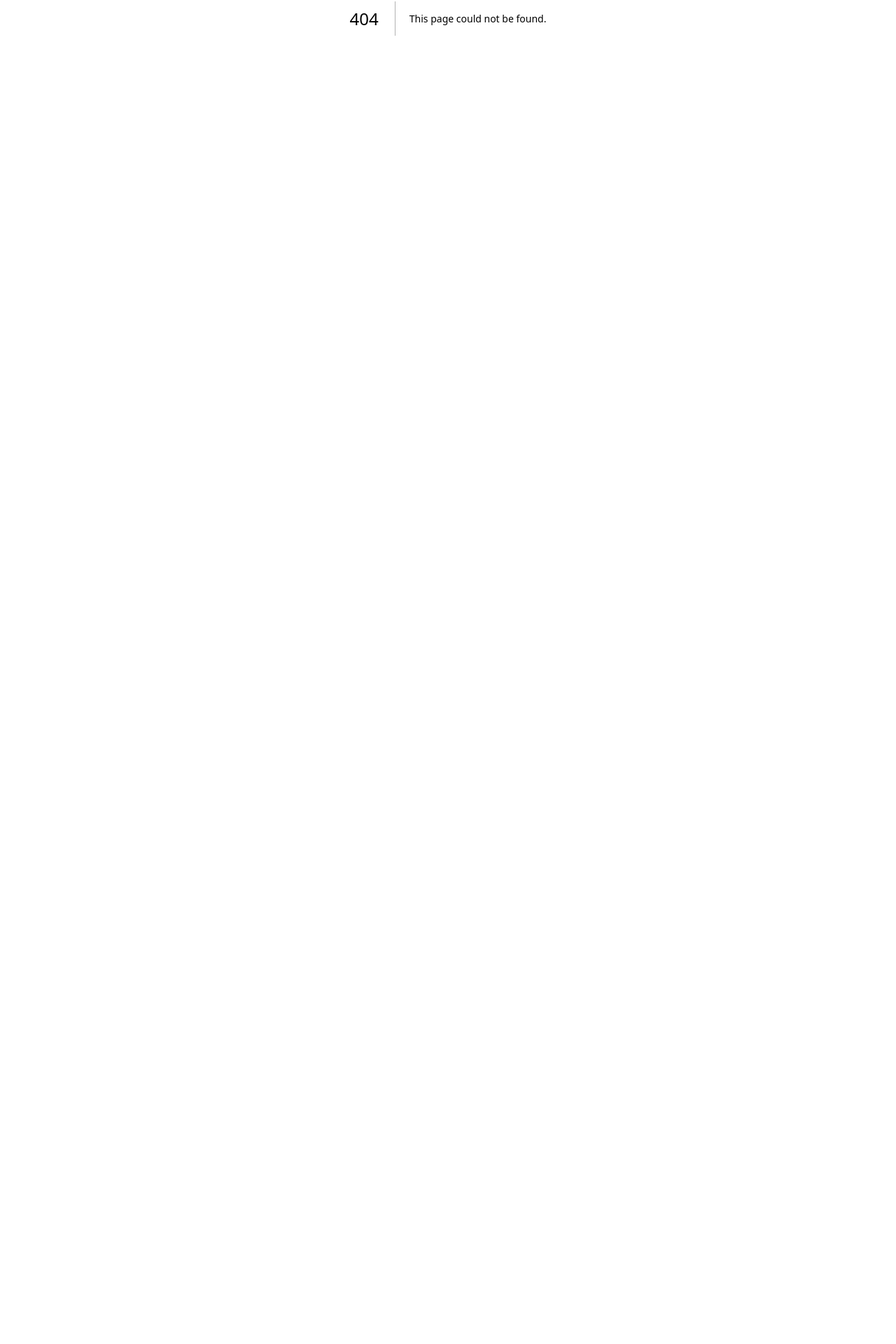
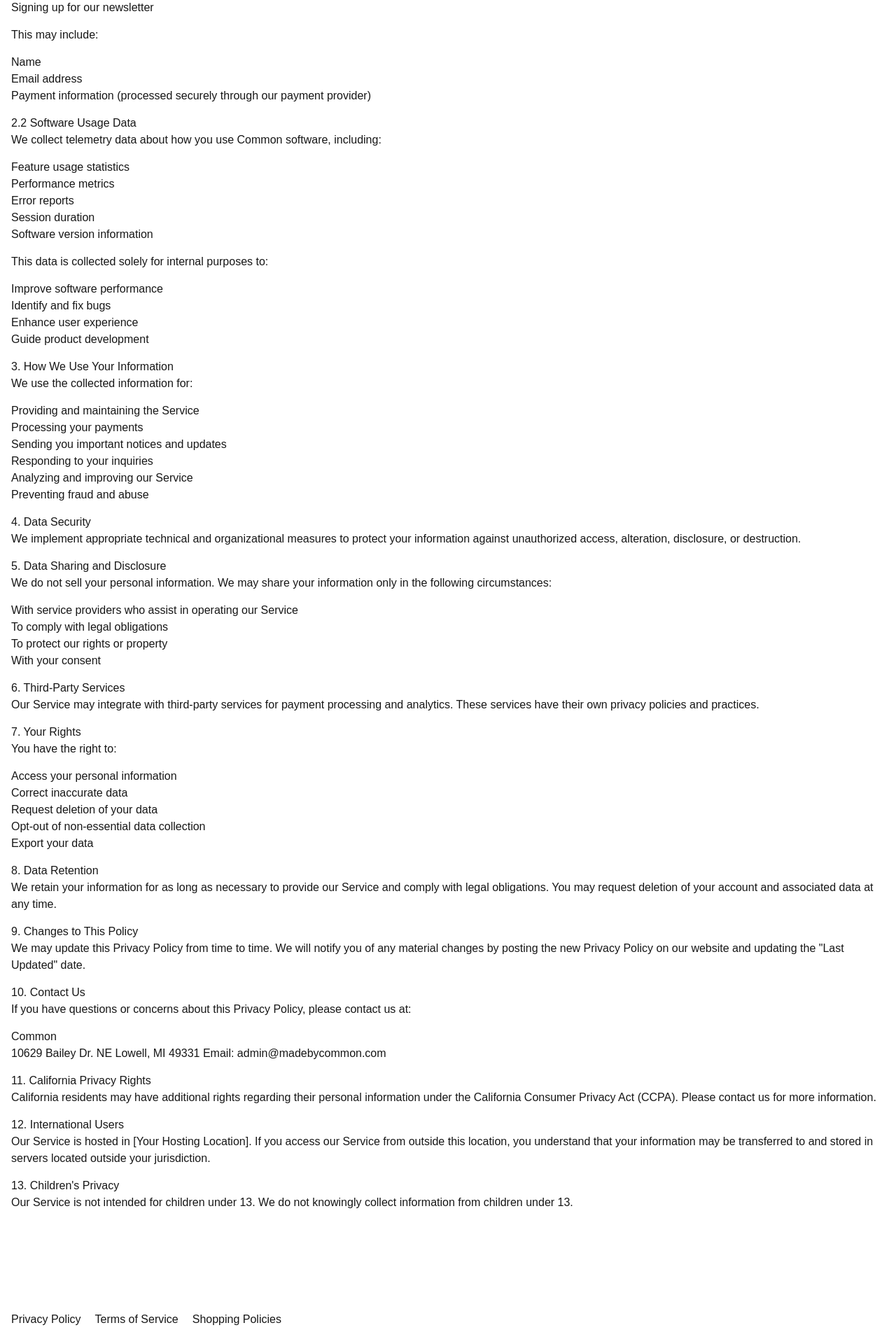
Before and after one commit to alexthegoodman/common-cloud, a Next.js app: page /privacy-policy in a window 1280 px wide. Before the commit this address had no page. Shown: the part 374-2294 px from the top of the page at 70% size. Before the commit the page ends 800 px from the top, so only its background shows below. Built offline with nearby package versions, Linux system fonts and the light colour scheme.

Commit message:
move policies to shared

```diff
--- a/app/stunts/(policies)/layout.tsx
+++ b/app/(policies)/layout.tsx
@@ -1,4 +1,7 @@
 "use client";
+
+import Footer from "@/components/Footer";
+import Link from "next/link";
 
 export default function PolicyLayout({ children = null }) {
   return (
@@ -6,6 +9,9 @@ export default function PolicyLayout({ children = null }) {
       <section className="container mx-auto px-4 py-16 policy">
         {children}
       </section>
+
+      <Footer />
+
       <style>
         {`
         .policy p {
--- a/app/stunts/(policies)/privacy-policy/page.mdx
+++ b/app/(policies)/privacy-policy/page.mdx
@@ -4,7 +4,7 @@ _Last Updated: January 8, 2025_
 
 ## 1. Introduction
 
-Welcome to Stunts ("we," "our," or "us"), operated by Common. This Privacy Policy explains how we collect, use, disclose, and safeguard your information when you use our motion graphics software and related services (collectively, the "Service").
+Welcome to Common ("we," "our," or "us"). This Privacy Policy explains how we collect, use, disclose, and safeguard your information when you use our motion graphics software and related services (collectively, the "Service").
 
 ## 2. Information We Collect
 
@@ -25,7 +25,7 @@ This may include:
 
 ### 2.2 Software Usage Data
 
-We collect telemetry data about how you use Stunts, including:
+We collect telemetry data about how you use Common software, including:
 
 - Feature usage statistics
 - Performance metrics
--- a/app/stunts/(policies)/terms-of-service/page.mdx
+++ b/app/(policies)/terms-of-service/page.mdx
@@ -4,11 +4,11 @@
 
 ## 1. Introduction
 
-Welcome to Stunts ("Service"), operated by Common ("we," "our," "us"). By accessing or using our Service, you agree to be bound by these Terms of Service ("Terms"). If you disagree with any part of these Terms, you do not have permission to access the Service.
+Welcome to Common and its various products ("Service"), operated by Common ("we," "our," "us"). By accessing or using our Service, you agree to be bound by these Terms of Service ("Terms"). If you disagree with any part of these Terms, you do not have permission to access the Service.
 
 ## 2. Definitions
 
-- "Service" refers to the Stunts software, website, and related services
+- "Service" refers to Common software, website, and related services
 - "User," "you," and "your" refers to the person or entity using our Service
 - "Content" refers to any videos, images, or other materials created using our Service
 - "Subscription" refers to the paid access to our Service
--- a/app/page.tsx
+++ b/app/page.tsx
@@ -12,6 +12,7 @@ import {
 } from "@phosphor-icons/react";
 import { useRouter } from "next/navigation";
 import Link from "next/link";
+import Footer from "@/components/Footer";
 
 const HomePage = () => {
   const router = useRouter();
@@ -114,21 +115,7 @@ const HomePage = () => {
 
       {/* Footer */}
 
-      <section className="container mx-auto px-4 py-16">
-        <div>
-          <ul className="flex flex-row gap-5">
-            <li>
-              <Link href="/stunts/privacy-policy/">Privacy Policy</Link>
-            </li>
-            <li>
-              <Link href="/stunts/terms-of-service/">Terms of Service</Link>
-            </li>
-            <li>
-              <Link href="/stunts/shopping-policies/">Shopping Policies</Link>
-            </li>
-          </ul>
-        </div>
-      </section>
+      <Footer />
     </div>
   );
 };
--- a/app/stunts/layout.tsx
+++ b/app/stunts/layout.tsx
@@ -1,5 +1,6 @@
 "use client";
 
+import Footer from "@/components/Footer";
 import Link from "next/link";
 
 export default function StuntsLayout({ children = null }) {
@@ -10,21 +11,7 @@ export default function StuntsLayout({ children = null }) {
 
         {/* Footer */}
 
-        <section className="container mx-auto px-4 py-16">
-          <div>
-            <ul className="flex flex-row gap-5">
-              <li>
-                <Link href="/stunts/privacy-policy/">Privacy Policy</Link>
-              </li>
-              <li>
-                <Link href="/stunts/terms-of-service/">Terms of Service</Link>
-              </li>
-              <li>
-                <Link href="/stunts/shopping-policies/">Shopping Policies</Link>
-              </li>
-            </ul>
-          </div>
-        </section>
+        <Footer />
       </div>
     </>
   );
--- /dev/null
+++ b/components/Footer.tsx
@@ -0,0 +1,23 @@
+"use client";
+
+import Link from "next/link";
+
+export default function Footer() {
+  return (
+    <section className="container mx-auto px-4 py-16">
+      <div>
+        <ul className="flex flex-row gap-5">
+          <li>
+            <Link href="/privacy-policy/">Privacy Policy</Link>
+          </li>
+          <li>
+            <Link href="/terms-of-service/">Terms of Service</Link>
+          </li>
+          <li>
+            <Link href="/shopping-policies/">Shopping Policies</Link>
+          </li>
+        </ul>
+      </div>
+    </section>
+  );
+}
```
Also changed, not shown: app/(policies)/shopping-policies/page.mdx (renamed from app/stunts/(policies)/shopping-policies/page.mdx).
